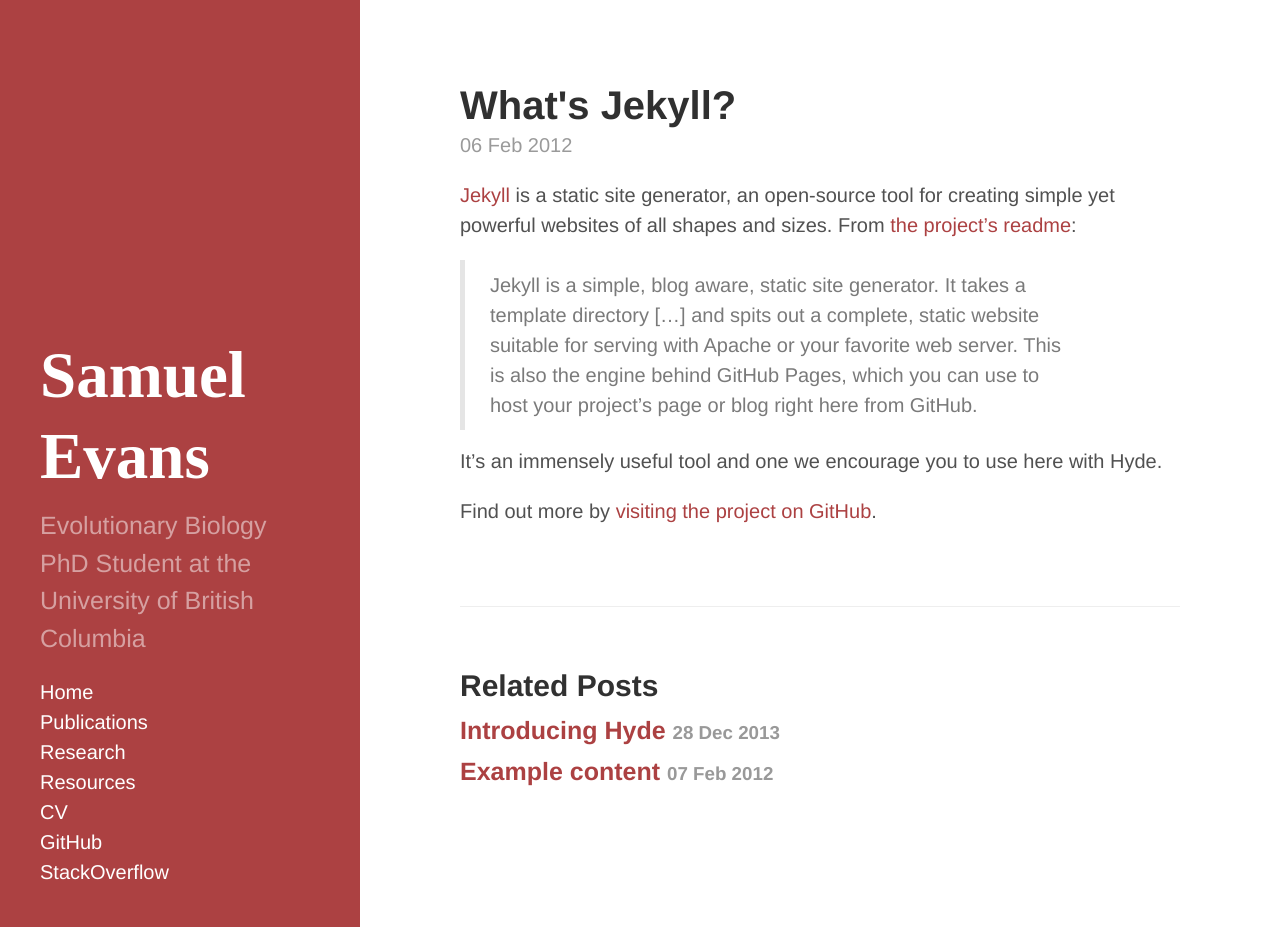
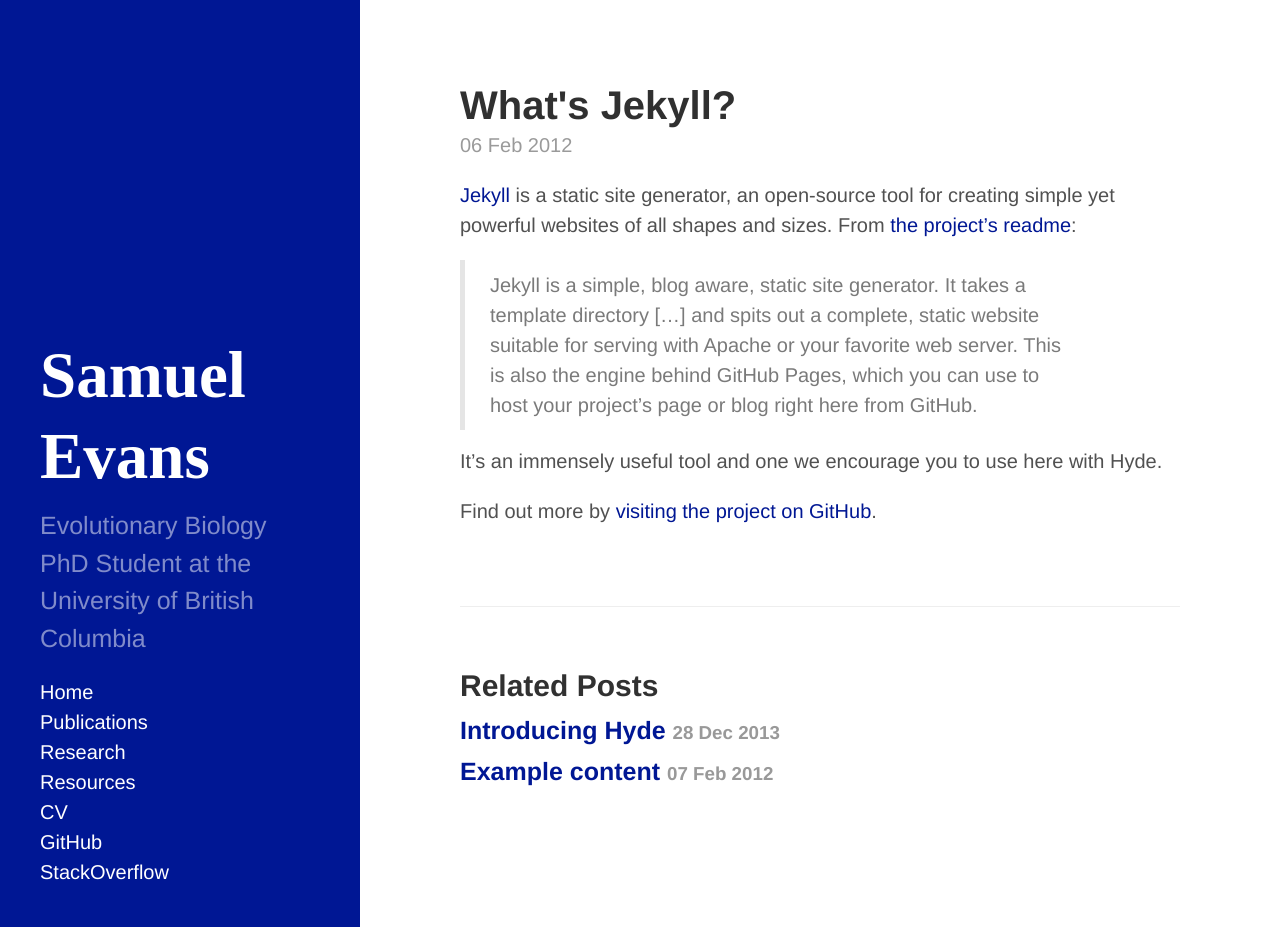
Before and after one commit to scevans/scevans.github.io, a Jekyll site: the page built from _posts/2012-02-06-whats-jekyll.md, in a window 1280 px wide and 927 px high. Built offline with Jekyll 4.4.1, drawn with Linux system fonts in a browser that asks for light colours.

Commit message:
changed sidebar bg to dark blue

```diff
--- a/_layouts/default.html
+++ b/_layouts/default.html
@@ -3,7 +3,7 @@
 
   {% include head.html %}
 
-  <body class="theme-base-08">
+  <body class="theme-base-0g">
 
     {% include sidebar.html %}
 
--- a/public/css/hyde.css
+++ b/public/css/hyde.css
@@ -248,3 +248,12 @@
 .theme-base-0f .related-posts li a:hover {
   color: #8f5536;
 }
+
+/* Dark Blue */
+.theme-base-0g .sidebar {
+  background-color: #001794;
+}
+.theme-base-0g .content a,
+.theme-base-0g .related-posts li a:hover {
+  color: #001794;
+}
```
